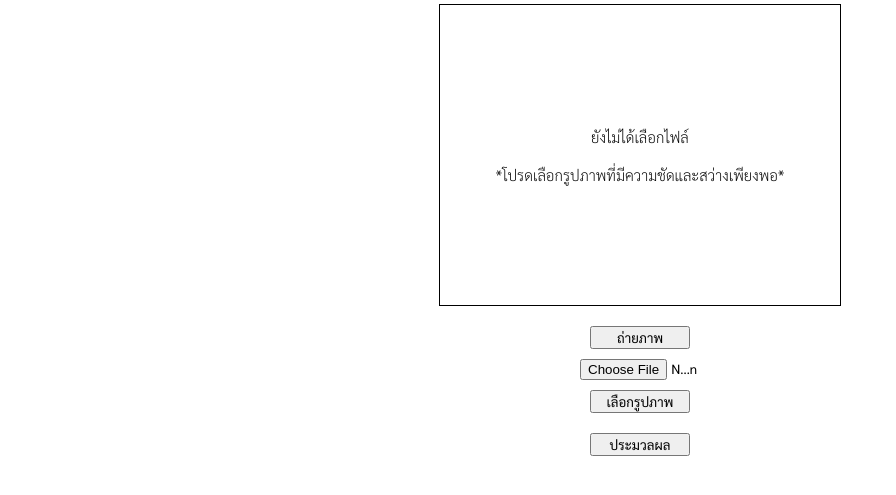
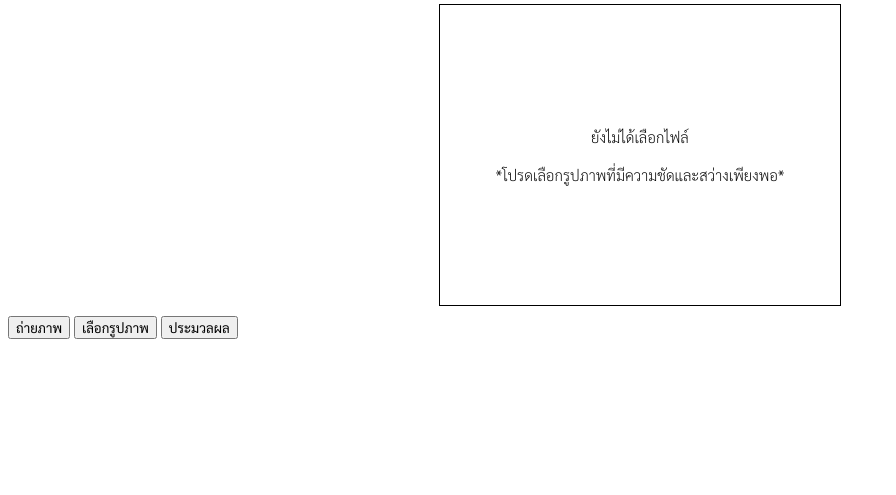
Before and after one commit to mornnie/smteproject, a Flask app: page /scanner in a window 1280 px wide. Shown: the part 196-691 px from the top of the page, without its empty margins (0-896 px from the left). Run offline with Flask 3, Linux system fonts and the light colour scheme; parts of the project's set-up code (start-up, migrations or seed data) failed here and were passed over.

Commit message:
Update style.css

```diff
--- a/static/style.css
+++ b/static/style.css
@@ -172,6 +172,9 @@
     display: none;
 }
 
+#real-camera{
+    display: none;
+
 .buttons{
     width: 120px;
     margin: 0 auto;
```
